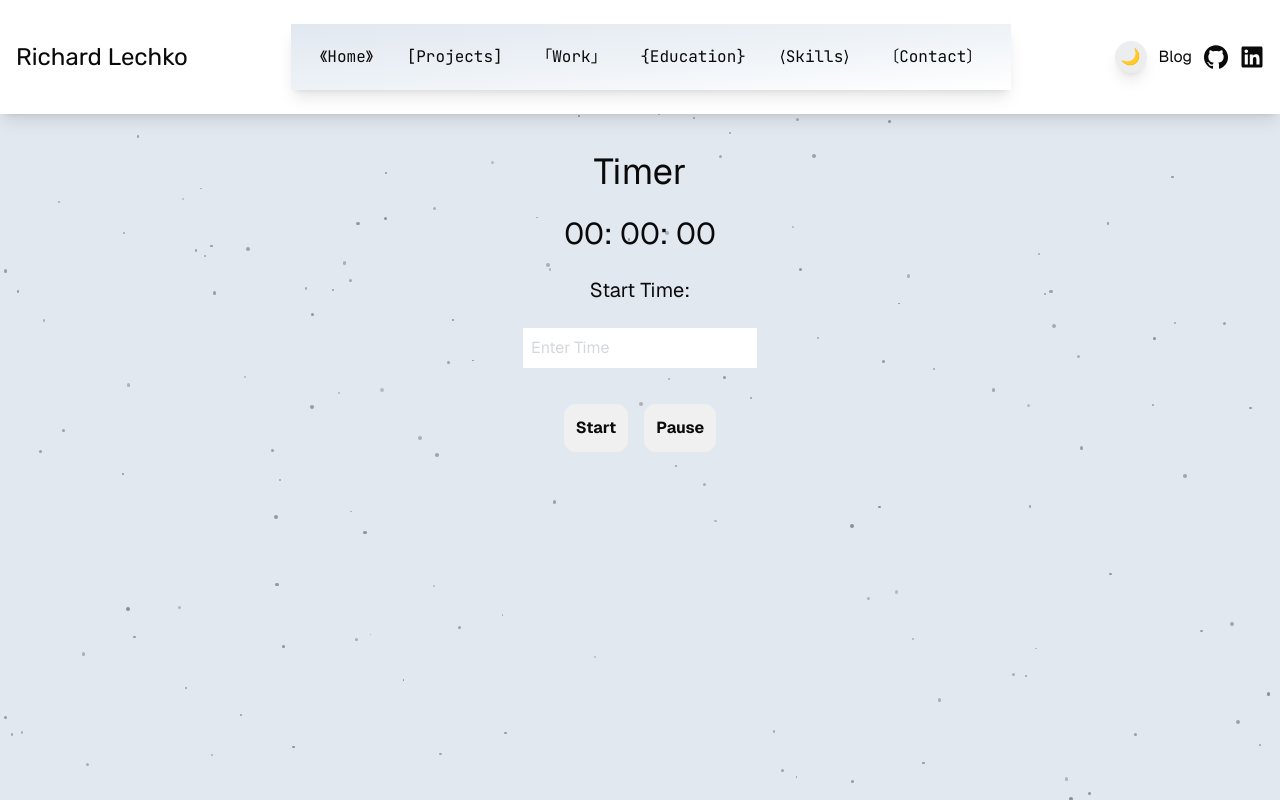
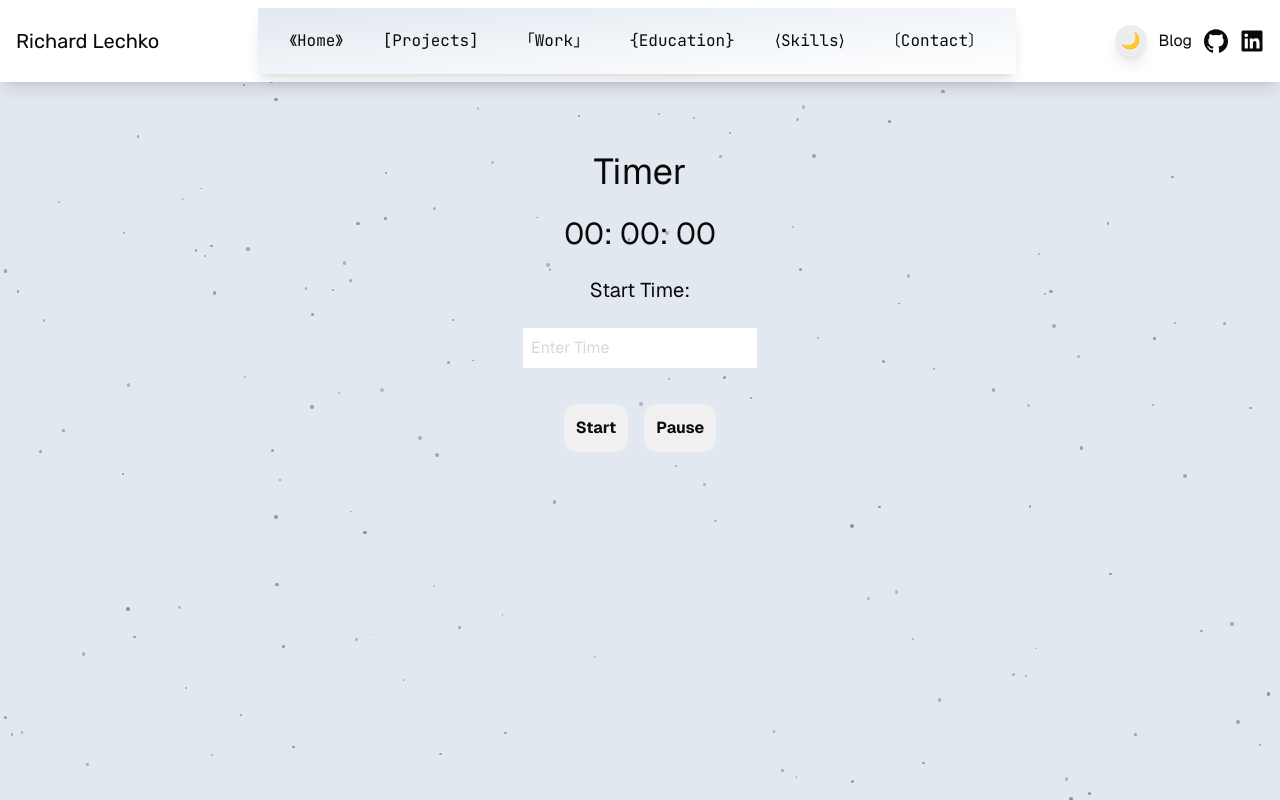
Before and after one commit to RichardLechko/React-Resume, a React (Create React App) app in the folder client/: page /widgets/timer in a window 1280 px wide. Built offline with nearby package versions, Linux system fonts and the light colour scheme.

Commit message:
changed styling

```diff
--- a/client/src/components/Coursework.js
+++ b/client/src/components/Coursework.js
@@ -179,7 +179,7 @@ const Coursework = () => {
 
   return (
     <div className="px-2 max-[375px]:p-0">
-      <h1 className="text-4xl font-bold mb-8 text-center max-[425px]:text-3xl text-gray-800 dark:text-gray-200 backdrop-blur-sm">
+      <h1 className="text-4xl font-bold text-center mb-4 sm:text-5xl backdrop-blur-sm">
         Relevant Coursework
       </h1>
       <Slider
--- a/client/src/components/Education.js
+++ b/client/src/components/Education.js
@@ -26,7 +26,7 @@ const Education = () => {
 
   return (
     <div>
-      <h1 className="text-4xl text-center font-bold max-[640px]:text-3xl max-[425px]:text-2xl mb-6 text-gray-800 dark:text-gray-200 backdrop-blur-sm">
+      <h1 className="text-4xl font-bold text-center mb-4 sm:text-5xl backdrop-blur-sm">
         Education
       </h1>
       <div className="grid grid-cols-1 md:grid-cols-2 gap-6 mb-6">
--- a/client/src/components/MainPage.js
+++ b/client/src/components/MainPage.js
@@ -77,7 +77,7 @@ const MainPage = ({
         <section
           id="projects"
           ref={projectsRef}
-          className="container flex flex-col mx-auto mt-[-2rem] pt-40"
+          className="container flex flex-col mx-auto pt-40"
         >
           <Projects />
         </section>
--- a/client/src/components/NavBar.js
+++ b/client/src/components/NavBar.js
@@ -1,73 +1,157 @@
-import React, { useState, useEffect, startTransition } from "react";
+import React, { useState, useEffect, startTransition, memo } from "react";
 import { useNavigate } from "react-router-dom";
 import icons from "./icons";
-import { FiExternalLink } from "react-icons/fi";
 import ThemeToggle from "./ThemeToggle";
+
+const NavItem = ({ sectionId, sectionName, isActive, onNavClick }) => (
+  <div
+    className={`nav-item ${isActive ? "active" : ""}`}
+    role="button"
+    onClick={(e) => {
+      e.preventDefault();
+      onNavClick(sectionId);
+    }}
+    tabIndex="0"
+    onKeyDown={(e) => {
+      if (e.key === "Enter") {
+        e.preventDefault();
+        onNavClick(sectionId);
+      }
+    }}
+  >
+    <span className="text-base max-[1200px]:text-sm">{sectionName}</span>
+    {isActive && (
+      <div
+        className="active-nav-item-outline absolute inset-0 rounded-lg pointer-events-none"
+        style={{
+          border: "2px solid currentColor",
+          transition: "transform 0.2s ease",
+        }}
+      />
+    )}
+  </div>
+);
+
+const NavItemExternal = memo(
+  ({ path, sectionName, shouldOpenInNewTab, isHamburgerMenu, onNavigate }) => (
+    <div
+      className={`cursor-pointer flex items-center gap-1 ${
+        isHamburgerMenu
+          ? "text-base max-[1024px]:ml-1"
+          : "max-[1500px]:text-base max-[1270px]:text-sm"
+      }`}
+      onClick={() => {
+        if (shouldOpenInNewTab) {
+          window.open(path, "_blank", "noopener noreferrer");
+        } else {
+          onNavigate(path);
+        }
+      }}
+    >
+      {sectionName}
+    </div>
+  )
+);
+
+const SocialMediaLink = memo(({ icon, link, ariaLabel }) => (
+  <a
+    className={`
+      transition-transform
+      duration-150
+      hover:scale-90
+    `}
+    href={link}
+    target="_blank"
+    rel="noopener noreferrer"
+    aria-label={ariaLabel}
+  >
+    {icon}
+  </a>
+));
+
+// Navigation items data
+const NAV_ITEMS = [
+  { id: "personal", name: "《Home》" },
+  { id: "projects", name: "[Projects]" },
+  { id: "work", name: "「Work」" },
+  { id: "education", name: "{Education}" },
+  { id: "skills", name: "⟨Skills⟩" },
+  { id: "contact", name: "〔Contact〕" },
+];
+
+const MOBILE_NAV_ITEMS = [
+  { id: "personal", name: "Home" },
+  { id: "projects", name: "Projects" },
+  { id: "work", name: "Work" },
+  { id: "education", name: "Education" },
+  { id: "skills", name: "Skills" },
+  { id: "contact", name: "Contact" },
+];
+
+const SOCIAL_LINKS = [
+  {
+    icon: <icons.ImGithub className="text-3xl max-[1400px]:text-2xl" />,
+    link: "https://github.com/richardlechko",
+    ariaLabel: "Visit my GitHub profile",
+  },
+  {
+    icon: <icons.FaLinkedin className="text-3xl max-[1400px]:text-2xl" />,
+    link: "https://www.linkedin.com/in/richard-lechko",
+    ariaLabel: "Visit my LinkedIn profile",
+  },
+];
 
 const NavBar = ({ refs }) => {
   const [isSidebarOpen, setIsSidebarOpen] = useState(false);
   const [activeSection, setActiveSection] = useState(null);
+  const [isHamburgerMenu, setIsHamburgerMenu] = useState(false);
   const navigate = useNavigate();
-  const [isHamburgerMenu, setIsHamburgerMenu] = useState(false);
 
   useEffect(() => {
     const handleResize = () => {
-      setIsHamburgerMenu(window.innerWidth <= 1024);
-      if (window.innerWidth > 1024 && isSidebarOpen) {
-        setIsSidebarOpen(false); // Close sidebar on large screens
+      const isSmallScreen = window.innerWidth <= 1024;
+      setIsHamburgerMenu(isSmallScreen);
+      if (!isSmallScreen && isSidebarOpen) {
+        setIsSidebarOpen(false);
       }
     };
 
-    // Initial setup
     handleResize();
-
-    // Listen for resize events
     window.addEventListener("resize", handleResize);
-
-    // Cleanup listener
-    return () => {
-      window.removeEventListener("resize", handleResize);
-    };
+    return () => window.removeEventListener("resize", handleResize);
   }, [isSidebarOpen]);
 
   useEffect(() => {
     const observer = new IntersectionObserver(
       (entries) => {
         entries.forEach((entry) => {
-          const sectionId = entry.target.id;
           if (entry.isIntersecting) {
-            setActiveSection(sectionId);
+            setActiveSection(entry.target.id);
           }
         });
       },
-      {
-        threshold: 0.5,
-      }
+      { threshold: 0.5 }
     );
 
     Object.values(refs).forEach((ref) => {
-      if (ref?.current) {
-        observer.observe(ref.current);
-      }
+      if (ref?.current) observer.observe(ref.current);
     });
 
     return () => {
       Object.values(refs).forEach((ref) => {
-        if (ref?.current) {
-          observer.unobserve(ref.current);
-        }
+        if (ref?.current) observer.unobserve(ref.current);
       });
     };
   }, [refs]);
 
   const handleNavClick = (sectionId) => {
     if (window.location.pathname === "/") {
-      const targetRef = refs[sectionId]?.current;
-      if (targetRef) {
-        targetRef.scrollIntoView({ behavior: "smooth" });
-      }
+      refs[sectionId]?.current?.scrollIntoView({ behavior: "smooth" });
     } else {
-      navigateToHomeAndScroll(sectionId);
+      navigate("/", { replace: true });
+      setTimeout(() => {
+        refs[sectionId]?.current?.scrollIntoView({ behavior: "smooth" });
+      }, 0);
     }
 
     if (isHamburgerMenu) {
@@ -75,161 +159,71 @@ const NavBar = ({ refs }) => {
     }
   };
 
-  const navigateToHomeAndScroll = (sectionId) => {
-    navigate("/", { replace: true });
-    setTimeout(() => {
-      const targetRef = refs[sectionId]?.current;
-      if (targetRef) {
-        targetRef.scrollIntoView({ behavior: "smooth" });
-      }
-    }, 0);
+  const handleExternalNavigation = (path) => {
+    navigate(path);
+    setIsSidebarOpen(false);
   };
-
-  const NavItem = ({ sectionId, sectionName }) => {
-    const isActive = activeSection === sectionId;
-
-    return (
-      <div
-        className={`nav-item ${
-          isActive ? "active-nav-item" : ""
-        } relative px-4 py-2 cursor-pointer hover:bg-teal-500 dark:hover:bg-[#2d3748] rounded-md transition-all duration-200`}
-        role="button"
-        onClick={(e) => {
-          e.preventDefault();
-          handleNavClick(sectionId);
-        }}
-        tabIndex="0"
-        onKeyDown={(e) => {
-          if (e.key === "Enter") {
-            e.preventDefault();
-            handleNavClick(sectionId);
-          }
-        }}
-      >
-        <span className="z-10">{sectionName}</span>
-        {isActive && (
-          <span
-            className="absolute inset-0 border border-[#1a202c] dark:border-[#f7fafc] rounded-[0.5rem] hover:scale-105 pointer-events-none"
-            style={{
-              transition: "transform 0.2s ease, border-color 0.3s ease",
-              border: "2px solid #1a202c !important",
-            }}
-          ></span>
-        )}
-      </div>
-    );
-  };
-
-  const NavItemExternal = ({ path, sectionName, shouldOpenInNewTab }) => (
-    <div
-      className={`cursor-pointer flex items-center gap-1 hover:text-blue-400 ${
-        isHamburgerMenu
-          ? "text-base max-[1024px]:ml-1"
-          : "max-[1500px]:text-base max-[1270px]:text-sm"
-      }`}
-      onClick={(e) => {
-        e.preventDefault();
-        if (shouldOpenInNewTab) {
-          window.open(path, "_blank");
-        } else {
-          navigate(path);
-          setIsSidebarOpen(false);
-        }
-      }}
-    >
-      {sectionName}
-    </div>
-  );
-
-  const SocialMediaLink = ({ icon, link, ariaLabel }) => (
-    <a
-      className={`${
-        isHamburgerMenu ? "text-xl" : "text-2xl max-[1200px]:text-base"
-      }`}
-      href={link}
-      target="_blank"
-      rel="noopener noreferrer"
-      aria-label={ariaLabel}
-    >
-      {icon}
-    </a>
-  );
 
   return (
     <div className="relative">
-      {/* Overlay for Sidebar */}
       {isSidebarOpen && (
         <div
-          className="fixed inset-0 bg-black opacity-50 z-40"
+          className="fixed inset-0 bg-black/50 z-40 transition-opacity"
           onClick={() => setIsSidebarOpen(false)}
-        ></div>
+        />
       )}
 
-      {/* Navbar */}
-      <nav className="fixed top-0 py-4 right-0 w-full bg-white dark:bg-gray-900 z-50 shadow-lg">
-        <div className="flex items-center justify-between px-4 py-2">
-          <div className="flex items-center text-2xl whitespace-nowrap nav-name max-[1200px]:text-xl max-[1024px]:text-3xl max-[640px]:text-xl">
+      <nav className="fixed top-0 w-full bg-white dark:bg-gray-900 z-50 shadow-lg">
+        <div className="flex items-center justify-between px-4 py-2 max-[1200px]:px-2">
+          <div className="flex items-center text-2xl whitespace-nowrap nav-name max-[1440px]:text-xl max-[1024px]:text-3xl max-[640px]:text-xl">
             Richard Lechko
           </div>
-          {/* Full Navbar */}
+
           {!isHamburgerMenu ? (
             <ul className="flex items-center justify-between w-full">
-              {/* Left-aligned Navigation Items (Centered on the Left) */}
               <li className="flex items-center justify-center mx-auto">
-                <pre className="bg-gradient-to-br from-[#e2e8f0] via-[#edf2f7] to-[#ffffff] dark:bg-gradient-to-br dark:from-[#0a0a0a] dark:via-[#23272a] dark:to-[#1a202c] p-4 rounded-md shadow-lg overflow-auto space-x-10 flex max-[1440px]:space-x-2">
-                  {[
-                    { id: "personal", name: "《Home》" },
-                    { id: "projects", name: "[Projects]" },
-                    { id: "work", name: "「Work」" },
-                    { id: "education", name: "{Education}" },
-                    { id: "skills", name: "⟨Skills⟩" },
-                    { id: "contact", name: "〔Contact〕" },
-                  ].map(({ id, name }) => (
-                    <NavItem key={id} sectionId={id} sectionName={name} />
-                  ))}
+                <pre className="bg-gradient-to-br from-slate-200 via-slate-100 to-white dark:from-gray-900 dark:via-gray-800 dark:to-gray-900 p-4 max-[1200px]:px-2 rounded-md shadow-lg overflow-auto">
+                  <div className="flex space-x-10 max-[1440px]:space-x-2">
+                    {NAV_ITEMS.map(({ id, name }) => (
+                      <NavItem
+                        key={id}
+                        sectionId={id}
+                        sectionName={name}
+                        isActive={activeSection === id}
+                        onNavClick={handleNavClick}
+                      />
+                    ))}
+                  </div>
                 </pre>
               </li>
 
-              {/* Right-aligned Theme Toggle & Social Media Links */}
               <li className="flex items-center gap-6 max-[1440px]:gap-3">
                 <ThemeToggle />
                 <NavItemExternal
                   path="https://public-notes-page-react.vercel.app/"
                   sectionName="Blog"
                   shouldOpenInNewTab
+                  isHamburgerMenu={isHamburgerMenu}
+                  onNavigate={handleExternalNavigation}
                 />
-                {[
-                  {
-                    icon: (
-                      <icons.ImGithub className="text-3xl hover:scale-90 transform transition duration-150 max-[1400px]:text-2xl" />
-                    ),
-                    link: "https://github.com/richardlechko",
-                    ariaLabel: "Visit my GitHub profile",
-                  },
-                  {
-                    icon: (
-                      <icons.FaLinkedin className="text-3xl hover:scale-90 transform transition duration-150 max-[1400px]:text-2xl" />
-                    ),
-                    link: "https://www.linkedin.com/in/richard-lechko",
-                    ariaLabel: "Visit my LinkedIn profile",
-                  },
-                ].map(({ icon, link, ariaLabel }, index) => (
+                {SOCIAL_LINKS.map(({ icon, link, ariaLabel }, index) => (
                   <SocialMediaLink
                     key={index}
                     icon={icon}
                     link={link}
                     ariaLabel={ariaLabel}
+                    isHamburgerMenu={isHamburgerMenu}
                   />
                 ))}
               </li>
             </ul>
           ) : (
-            // Hamburger Menu for Smaller Screens
             <div className="flex items-center gap-4 ml-auto">
               <ThemeToggle />
               <button
                 className="text-3xl cursor-pointer max-[425px]:text-2xl"
                 onClick={() => setIsSidebarOpen((prev) => !prev)}
+                aria-label="Toggle navigation menu"
               >
                 &#9776;
               </button>
@@ -238,46 +232,46 @@ const NavBar = ({ refs }) => {
         </div>
       </nav>
 
-      {/* Sidebar for Smaller Screens */}
+      {/* Mobile Sidebar */}
       {isHamburgerMenu && (
         <div
-          className={`fixed left-0 pt-10 top-[64px] h-[calc(100%-64px)] w-[200px] bg-white dark:bg-gray-900 z-40 transform ${
-            isSidebarOpen ? "translate-x-0" : "-translate-x-full"
-          } transition-transform duration-300`}
+          className={`
+            fixed
+            left-0
+            pt-10
+            top-[40px]
+            h-[calc(100%-64px)]
+            w-[200px]
+            bg-white
+            dark:bg-gray-900
+            z-40
+            transform
+            ${isSidebarOpen ? "translate-x-0" : "-translate-x-full"}
+            transition-transform
+            duration-300
+          `}
         >
           <ul className="flex flex-col pl-8 py-2 gap-4">
-            {[
-              { id: "personal", name: "Home" },
-              { id: "projects", name: "Projects" },
-              { id: "work", name: "Work" },
-              { id: "education", name: "Education" },
-              { id: "skills", name: "Skills" },
-              { id: "contact", name: "Contact" },
-            ].map(({ id, name }) => (
-              <NavItem key={id} sectionId={id} sectionName={name} />
+            {MOBILE_NAV_ITEMS.map(({ id, name }) => (
+              <NavItem
+                key={id}
+                sectionId={id}
+                sectionName={name}
+                isActive={activeSection === id}
+                onNavClick={handleNavClick}
+              />
             ))}
           </ul>
 
-          {/* Sidebar Social Media */}
           <div>
             <div className="flex flex-row mt-8 gap-4 pl-8">
-              {[
-                {
-                  icon: <icons.ImGithub className="text-3xl" />,
-                  link: "https://github.com/richardlechko",
-                  ariaLabel: "Visit my GitHub profile",
-                },
-                {
-                  icon: <icons.FaLinkedin className="text-3xl" />,
-                  link: "https://www.linkedin.com/in/richard-lechko",
-                  ariaLabel: "Visit my LinkedIn profile",
-                },
-              ].map(({ icon, link, ariaLabel }, index) => (
+              {SOCIAL_LINKS.map(({ icon, link, ariaLabel }, index) => (
                 <SocialMediaLink
                   key={index}
                   icon={icon}
                   link={link}
                   ariaLabel={ariaLabel}
+                  isHamburgerMenu={isHamburgerMenu}
                 />
               ))}
             </div>
@@ -286,6 +280,8 @@ const NavBar = ({ refs }) => {
                 path="https://public-notes-page-react.vercel.app/"
                 sectionName="Blog"
                 shouldOpenInNewTab
+                isHamburgerMenu={isHamburgerMenu}
+                onNavigate={handleExternalNavigation}
               />
             </div>
           </div>
@@ -295,4 +291,4 @@ const NavBar = ({ refs }) => {
   );
 };
 
-export default NavBar;
+export default memo(NavBar);
--- a/client/src/components/Publications.js
+++ b/client/src/components/Publications.js
@@ -10,8 +10,8 @@ const publicationsData = [
 const Publications = () => {
   return (
     <section id="publications">
-      <h1 className="text-4xl mb-4 font-bold text-center max-[640px]:text-3xl max-[425px]:text-2xl backdrop-blur-sm">
-        Publications:
+      <h1 className="text-4xl font-bold text-center mb-4 sm:text-5xl backdrop-blur-sm">
+        Publications
       </h1>
 
       <div className="flex flex-col items-center gap-6 rounded-xl">
--- a/client/src/components/Widgets.js
+++ b/client/src/components/Widgets.js
@@ -53,7 +53,7 @@ const Widgets = () => {
   return (
     <div id="projects">
       <h1 className="text-4xl font-bold text-center mb-4 sm:text-5xl backdrop-blur-sm">
-        Projects:
+        Projects
       </h1>
 
       <section>
--- a/client/src/components/Work.js
+++ b/client/src/components/Work.js
@@ -128,7 +128,7 @@ const Work = () => {
   return (
     <section>
       <div>
-        <h1 className="text-4xl font-bold mb-8 text-center max-[425px]:text-3xl text-gray-800 dark:text-gray-200 backdrop-blur-sm">
+        <h1 className="text-4xl font-bold text-center mb-4 sm:text-5xl backdrop-blur-sm">
           Work Experience
         </h1>
         <div className="relative rounded-3xl bg-white dark:bg-gray-800 border-4 border-gray-300 dark:border-gray-600">
--- a/client/src/styles/index.css
+++ b/client/src/styles/index.css
@@ -144,41 +144,56 @@ body {
   border-radius: 0.5rem;
 }
 
-.nav-item > * {
+.nav-item > span {
   font-family: "JetBrains Mono", monospace;
+  position: relative;
+  z-index: 1;
 }
 
 .nav-item:hover {
-  color: #ffffff;
-  background-color: rgba(74, 85, 104, 0.8); /* Slight transparency for hover */
+  color: #f8fafc;
+  background-color: #0f766e;
   transform: scale(1.05);
+}
+
+.dark .nav-item:hover {
+  background-color: #374151;
 }
 
 .nav-item.active {
   color: #ffffff;
-  background-color: #4a5568; /* Light mode active background */
+  background-color: #334155;
 }
 
 .dark .nav-item.active {
-  background-color: #2d3748; /* Dark mode active background */
+  background-color: #1f2937;
 }
 
-.nav-item::before {
-  content: "";
-  position: absolute;
-  inset: 0;
-  border: 2px solid transparent;
-  border-radius: 0.5rem;
-  transition: border-color 0.3s ease, transform 0.3s ease;
-  pointer-events: none;
+.fixed ul .nav-item {
+  display: block;
+  width: calc(100% - 1rem);
+  text-align: left;
+  padding-left: 1rem;
+  padding-right: 1rem;
 }
 
-.nav-item:hover::before {
-  border-color: rgba(255, 255, 255, 0.2);
+.fixed ul .nav-item.active {
+  background-color: #334155;
+}
+
+.fixed ul .dark .nav-item.active {
+  background-color: #1f2937;
 }
 
 .active-nav-item-outline {
-  border: 2px solid #1a202c !important;
+  border: 2px solid #0f766e;
+  border-radius: 0.5rem;
+  transform-origin: center;
+  transition: transform 0.2s ease, border-color 0.3s ease;
+}
+
+.nav-item:hover .active-nav-item-outline {
+  transform: scale(1.05);
 }
 
 @media (max-width: 1400px) {
```
Also changed, not shown: client/src/components/Contact.js (+36 -41 lines), client/src/components/Footer.js (+0 -26 lines).
